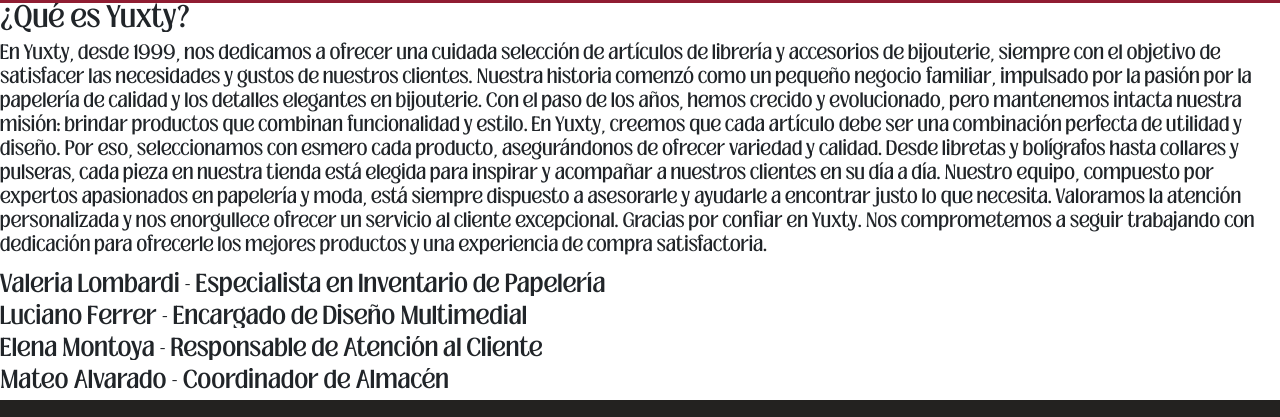
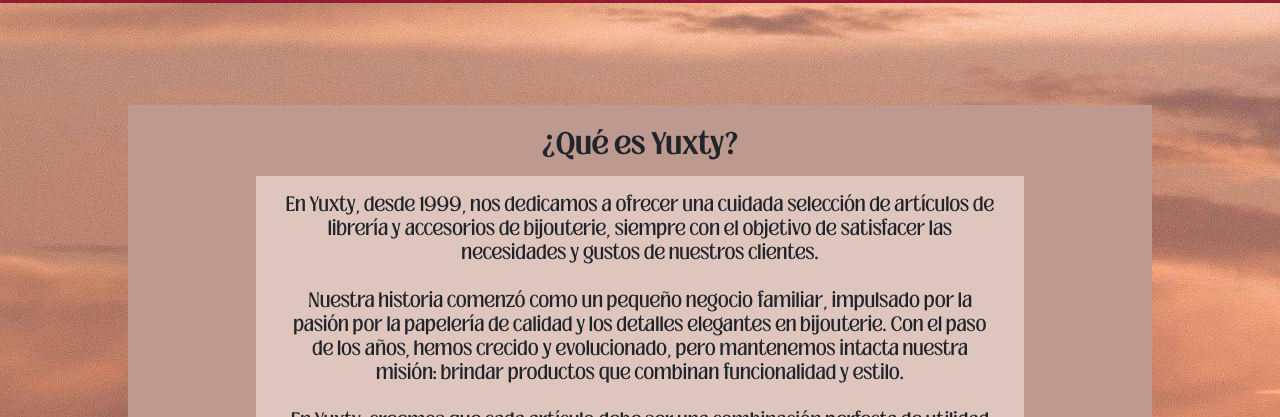
Before and after one commit to Jonas-Weimann/PreEntrega2-Weimann, a plain HTML site: page pages/nosotros.html in a window 1280 px wide. Shown: the part 173-590 px from the top of the page. Drawn offline with nearby package versions, Linux system fonts and the light colour scheme.

Commit message:
Estilando pagina nosotros y colocando imagenes

```diff
--- a/pages/nosotros.html
+++ b/pages/nosotros.html
@@ -57,31 +57,31 @@
         </div>
       </section>
       <section class="informacion">
-        <div class="presentacion">
+        <div class="presentacion texto-centrado">
           <h4 class="presentacion__titulo">¿Qué es Yuxty?</h4>
-          <p class="presentacion__descripcion">En Yuxty, desde 1999, nos dedicamos a ofrecer una cuidada selección de artículos de librería y accesorios de bijouterie, siempre con el objetivo de satisfacer las necesidades y gustos de nuestros clientes.
+          <p class="presentacion__descripcion">En Yuxty, desde 1999, nos dedicamos a ofrecer una cuidada selección de artículos de librería y accesorios de bijouterie, siempre con el objetivo de satisfacer las necesidades y gustos de nuestros clientes. <br> <br>
 
-            Nuestra historia comenzó como un pequeño negocio familiar, impulsado por la pasión por la papelería de calidad y los detalles elegantes en bijouterie. Con el paso de los años, hemos crecido y evolucionado, pero mantenemos intacta nuestra misión: brindar productos que combinan funcionalidad y estilo.
+            Nuestra historia comenzó como un pequeño negocio familiar, impulsado por la pasión por la papelería de calidad y los detalles elegantes en bijouterie. Con el paso de los años, hemos crecido y evolucionado, pero mantenemos intacta nuestra misión: brindar productos que combinan funcionalidad y estilo. <br> <br>
 
-            En Yuxty, creemos que cada artículo debe ser una combinación perfecta de utilidad y diseño. Por eso, seleccionamos con esmero cada producto, asegurándonos de ofrecer variedad y calidad. Desde libretas y bolígrafos hasta collares y pulseras, cada pieza en nuestra tienda está elegida para inspirar y acompañar a nuestros clientes en su día a día.
+            En Yuxty, creemos que cada artículo debe ser una combinación perfecta de utilidad y diseño. Por eso, seleccionamos con esmero cada producto, asegurándonos de ofrecer variedad y calidad. Desde libretas y bolígrafos hasta collares y pulseras, cada pieza en nuestra tienda está elegida para inspirar y acompañar a nuestros clientes en su día a día. <br> <br>
 
-            Nuestro equipo, compuesto por expertos apasionados en papelería y moda, está siempre dispuesto a asesorarle y ayudarle a encontrar justo lo que necesita. Valoramos la atención personalizada y nos enorgullece ofrecer un servicio al cliente excepcional.
+            Nuestro equipo, compuesto por expertos apasionados en papelería y moda, está siempre dispuesto a asesorarle y ayudarle a encontrar justo lo que necesita. Valoramos la atención personalizada y nos enorgullece ofrecer un servicio al cliente excepcional. <br>
 
             Gracias por confiar en Yuxty. Nos comprometemos a seguir trabajando con dedicación para ofrecerle los mejores productos y una experiencia de compra satisfactoria.</p>
         </div>
       </section>
       <section class="personal">
-        <div class="personal-1">
-          <h5>Valeria Lombardi - Especialista en Inventario de Papelería</h5>
+        <div class="personal-1 texto-centrado loubag-light">
+          <h5>Valeria Lombardi <br> Especialista en Inventario de Papelería</h5>
         </div>
-        <div class="personal-2">
-          <h5>Luciano Ferrer - Encargado de Diseño Multimedial</h5>
+        <div class="personal-2 texto-centrado loubag-light">
+          <h5>Luciano Ferrer <br> Encargado de Diseño Multimedial</h5>
         </div>
-        <div class="personal-3">
-          <h5>Elena Montoya - Responsable de Atención al Cliente</h5>
+        <div class="personal-3 texto-centrado loubag-light">
+          <h5>Elena Montoya <br> Responsable de Atención al Cliente</h5>
         </div>
-        <div class="personal-4">
-          <h5>Mateo Alvarado - Coordinador de Almacén</h5>
+        <div class="personal-4 texto-centrado loubag-light">
+          <h5>Mateo Alvarado <br> Coordinador de Almacén y Stock</h5>
         </div>
       </section>
     </main>
--- a/sass/abstracts/_mixins.scss
+++ b/sass/abstracts/_mixins.scss
@@ -22,9 +22,9 @@
     padding: $padding;
 }
 
-@mixin flex-center {
+@mixin flex-center($direction: column) {
     display: flex;
-    flex-direction: column;
+    flex-direction: $direction;
     justify-content: center;
     align-items: center;
 }
--- a/sass/pages/nosotros/_nosotros.scss
+++ b/sass/pages/nosotros/_nosotros.scss
@@ -1,3 +1,7 @@
+body {
+    background: url(../../../images/fondo-nosotros.jpg);
+}
+
 .sobre-nosotros {
     @include section;
     &__titulo {
@@ -11,3 +15,51 @@
         }
     }
 }
+
+.informacion {
+    @include section;
+    @include flex-center;
+    .presentacion {
+        max-width: 1300px;
+        background-color: $color-primary-dark;
+        @include flex-center;
+        @include width-height(80%, fit-content);
+        padding: 15px 10%;
+        margin: 8% 0;
+
+        &__titulo {
+            line-height: 3rem;
+            font-weight: 700;
+        }
+        &__descripcion {
+            background-color: $color-primary;
+            padding: 16px 30px;
+        }
+    }
+}
+
+.personal {
+    @include section;
+    @include flex-center(row);
+    flex-wrap: wrap;
+}
+
+@for $i from 1 through 4 {
+    .personal-#{$i} {
+        background: url(../images/personal-#{$i}.jpg);
+        background-size: cover;
+        border-radius: 500px 500px 0 0;
+        min-width: 80px;
+        width: 300px;
+        height: 400px;
+        margin: 30px 16px 0 16px;
+        display: flex;
+        align-items: flex-end;
+        padding: 0;
+        h5 {
+            width: 100%;
+            padding: 10px;
+            background-color: $color-secondary-light;
+        }
+    }
+}
```
Also changed, not shown: css/styles.css, images/fondo-nosotros.jpg (added), images/personal-1.jpg (added), images/personal-2.jpg (added), images/personal-3.jpg (added), images/personal-4.jpg (added).
